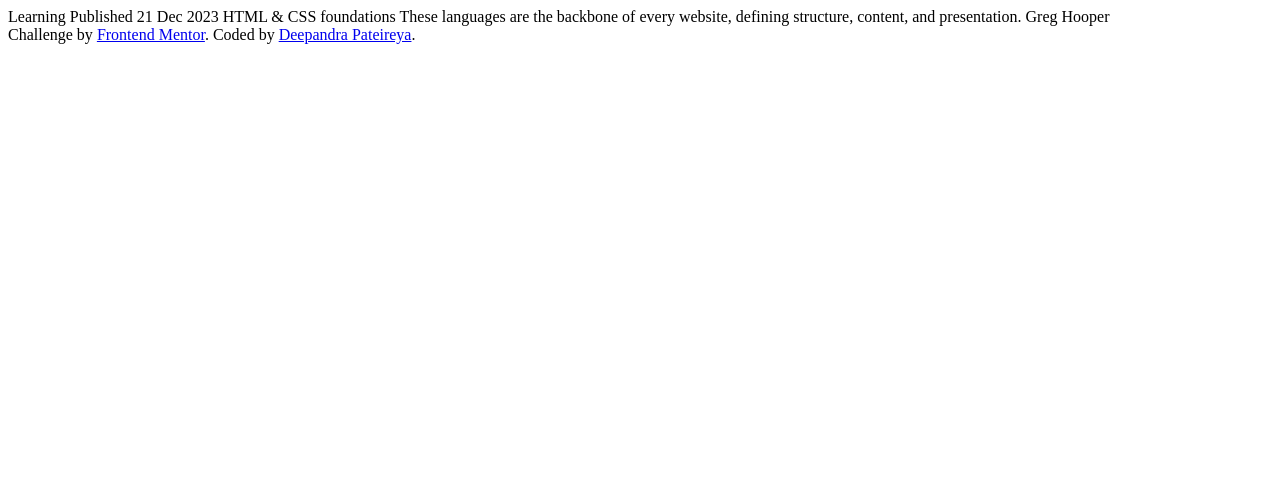
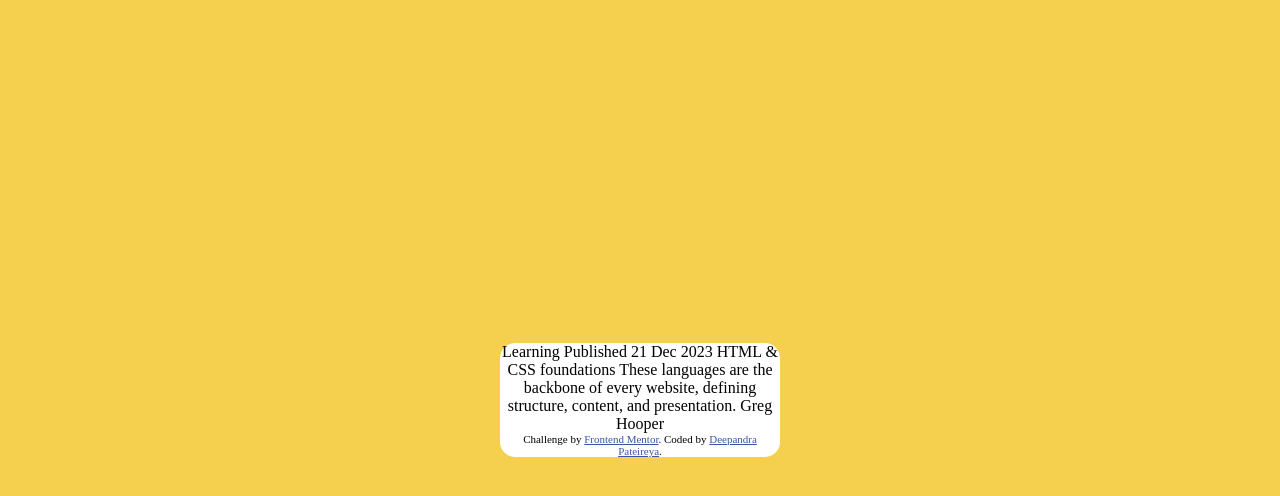
Before and after one commit to dpateireya/blog-preview-card-main, a plain HTML site: page index.html in a window 1280 px wide. Drawn offline with Linux system fonts and the light colour scheme.

Commit message:
add file
submit file

```diff
--- a/index.html
+++ b/index.html
@@ -11,10 +11,11 @@
       sizes="32x32"
       href="./assets/images/favicon-32x32.png"
     />
-
+    <link rel="stylesheet" href="styles.css" />
     <title>Frontend Mentor | Blog preview card</title>
   </head>
   <body>
+    <div class="container">
       Learning Published 21 Dec 2023 HTML & CSS foundations These languages are
       the backbone of every website, defining structure, content, and
       presentation. Greg Hooper
@@ -25,5 +26,6 @@
           >Frontend Mentor</a
         >. Coded by <a href="#">Deepandra Pateireya</a>.
       </div>
+    </div>
   </body>
 </html>
--- a/style.css
+++ b/styles.css
@@ -1,6 +1,6 @@
 @import url("https://fonts.googleapis.com/css2?family=Figtree:ital,wght@0,300..900;1,300..900&family=Outfit:wght@500&display=swap");
 body {
-  background-color: hsl(212, 45%, 89%);
+  background-color: hsl(47, 88%, 63%);
   text-align: center;
   justify-content: center;
 }
@@ -21,7 +21,7 @@ body {
 .figtree-heading {
   font-family: "Figtree", sans-serif;
   font-optical-sizing: auto;
-  font-weight: 950;
+  font-weight: 800;
   font-style: normal;
   color: hsl(218, 44%, 22%);
 }
```
Lines whose indentation alone changed are shown as unchanged.
